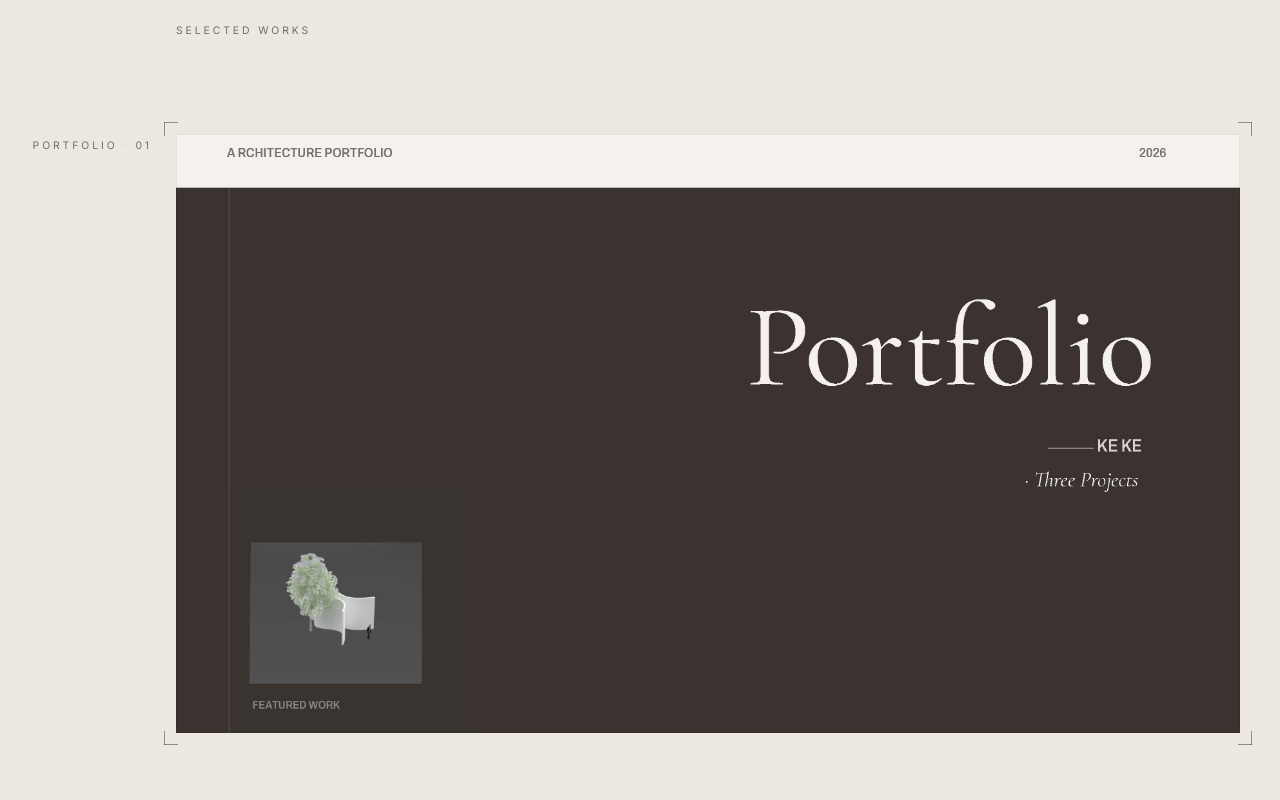
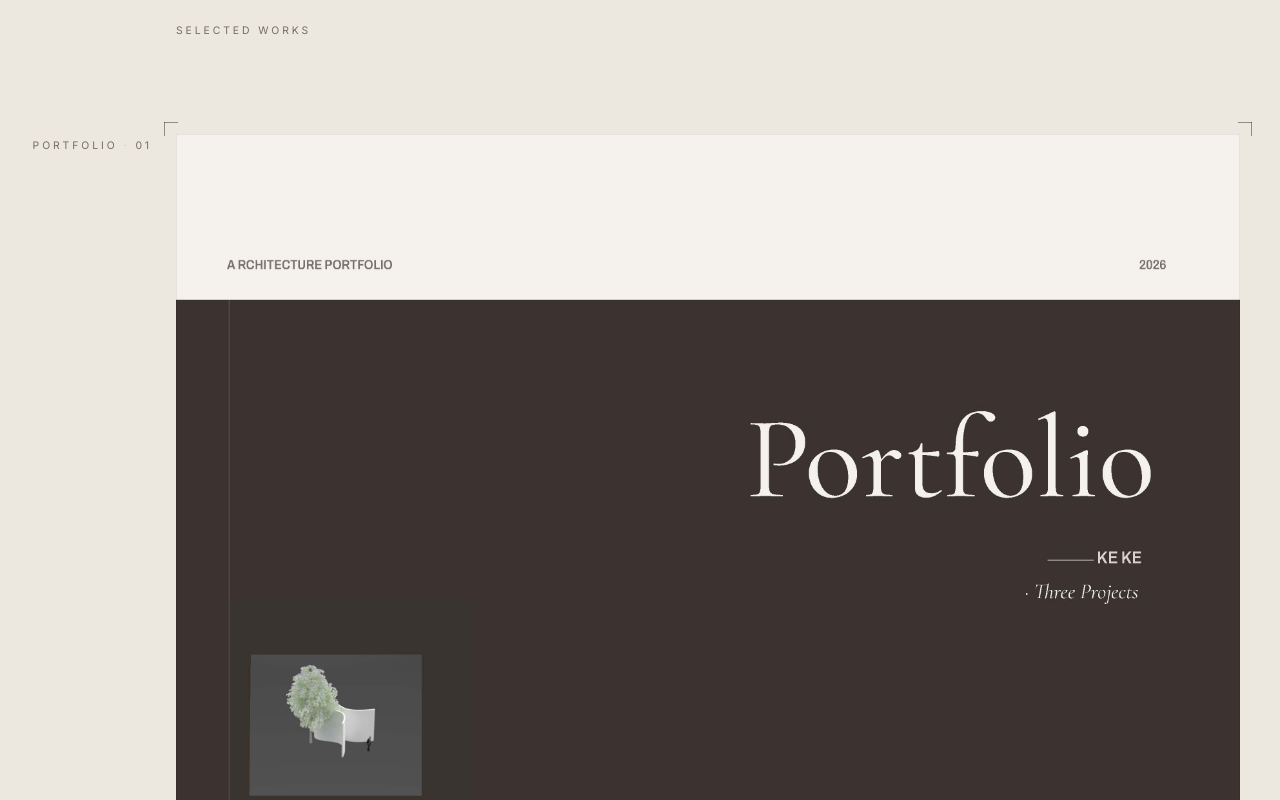
Before and after one commit to Sycake/portfolio, a Next.js app: page / in a window 1280 px wide. Shown: the part 560-1360 px from the top of the page. Built offline with nearby package versions, Linux system fonts and the light colour scheme.

Commit message:
feat: update aspect ratio for plate and portfolio components
Co-authored-by: Ke Ke <156720795+Sycake@users.noreply.github.com>

```diff
--- a/components/plate.tsx
+++ b/components/plate.tsx
@@ -6,7 +6,7 @@ type PlateProps = {
   section: string
   index: string
   label: string
-  aspect: "16/9" | "3/4"
+  aspect: "11/8.5" | "3/4"
   src?: string
 }
 
--- a/components/portfolio.tsx
+++ b/components/portfolio.tsx
@@ -105,7 +105,7 @@ export function Portfolio() {
                   section="Portfolio"
                   index={item.index}
                   label={item.label}
-                  aspect="16/9"
+                  aspect="11/8.5"
                   src={item.src}
                 />
               ))
```
